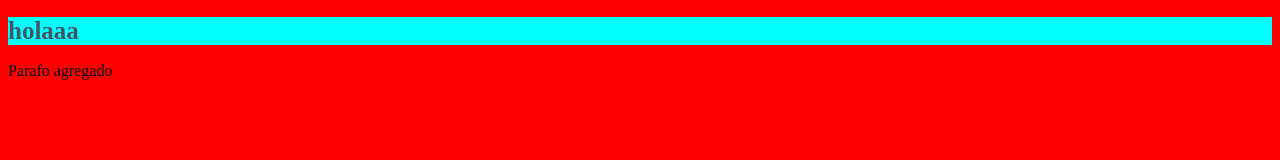
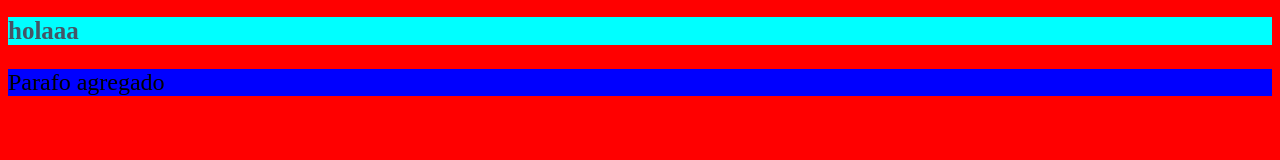
Before and after one commit to UrielPiaggio/Curso-git, a plain HTML site: page index.html in a window 1280 px wide. Drawn offline with Linux system fonts and the light colour scheme.

Commit message:
Update estilos.css

```diff
--- a/estilos.css
+++ b/estilos.css
@@ -6,3 +6,8 @@ h1 {
     font-size: 25px;
     color: #456;
 }
+p {
+    font-size: 1.5em;
+    background-color: blue;
+
+}
```
